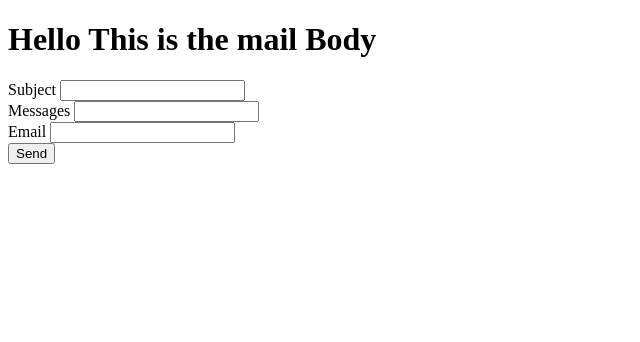
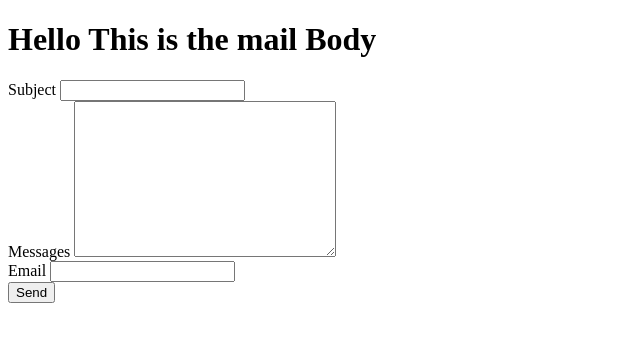
Before and after one commit to My-Curve/Mails, a Django app: page / in a window 1280 px wide. Shown: the top 342 px of the page, without its empty margins (0-640 px from the left). Run offline with Django 4.2, Linux system fonts and the light colour scheme.

Commit message:
added text area on

```diff
--- a/frontend/templates/mail.html
+++ b/frontend/templates/mail.html
@@ -18,7 +18,7 @@
         </div>
         <div class="form-group">
             <label for="exmapleInputMail">Messages</label>
-            <input type="text" name="message" class="form-control">
+            <textarea name="message" id="" cols="30" rows="10"></textarea>
         </div>
         <div class="form-group">
             <label for="exampleInputMail">Email</label>
```
